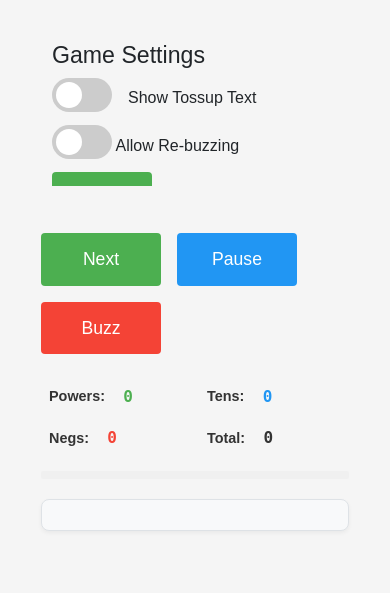
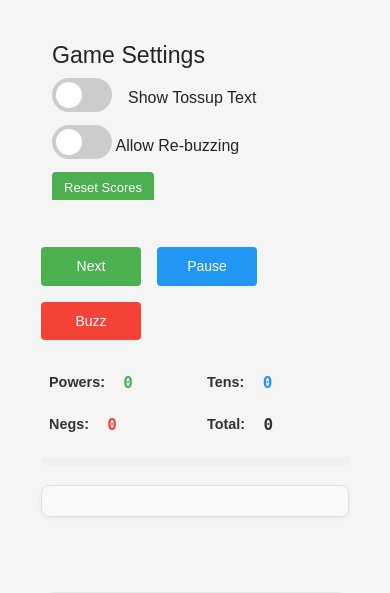
Before and after one commit to onetwothreefourfivesixe/QBVReader-Web, a Flask app: page / in a window 390 px wide. Shown: the part 62-655 px from the top of the page. Run offline with Flask 3, Linux system fonts and the light colour scheme; some libraries are stand-ins or nearby versions.

Commit message:
Fixed science value and modified button sizes for mobile

```diff
--- a/static/css/style.css
+++ b/static/css/style.css
@@ -820,8 +820,37 @@ input:checked+.slider:before {
 
     /* Adjust button sizes for touch */
     button {
-        padding: 12px 20px;
-        font-size: 10px;
+        padding: 8px 12px;
+        /* Reduce padding */
+        font-size: 14px;
+        /* Reduce font size */
+    }
+
+    /* Update specific button styles */
+    .next-tossup-button,
+    .buzz-button,
+    .pause-button {
+        min-width: 100px;
+        /* Reduce minimum width */
+        padding: 8px 16px;
+        /* Adjust padding for these buttons */
+        font-size: 14px;
+        /* Adjust font size */
+    }
+
+    .submit-button {
+        padding: 8px 16px;
+        /* Adjust padding */
+        font-size: 14px;
+        /* Adjust font size */
+    }
+
+    .reset-button,
+    .toggle-correct-button {
+        padding: 6px 12px;
+        /* Smaller padding for these buttons */
+        font-size: 13px;
+        /* Slightly smaller font size */
     }
 
     /* Make checkboxes and toggles easier to tap */
--- a/templates/index.html
+++ b/templates/index.html
@@ -215,7 +215,7 @@
                         <div id="subjects-content" class="collapsible-content collapsed">
                             <div class="checkbox-group">
                                 <label class="checkbox-label">
-                                    <input type="checkbox" name="subject" value="science" class="settings-input">
+                                    <input type="checkbox" name="subject" value="Science" class="settings-input">
                                     Science
                                 </label>
                                 <label class="checkbox-label">
```
